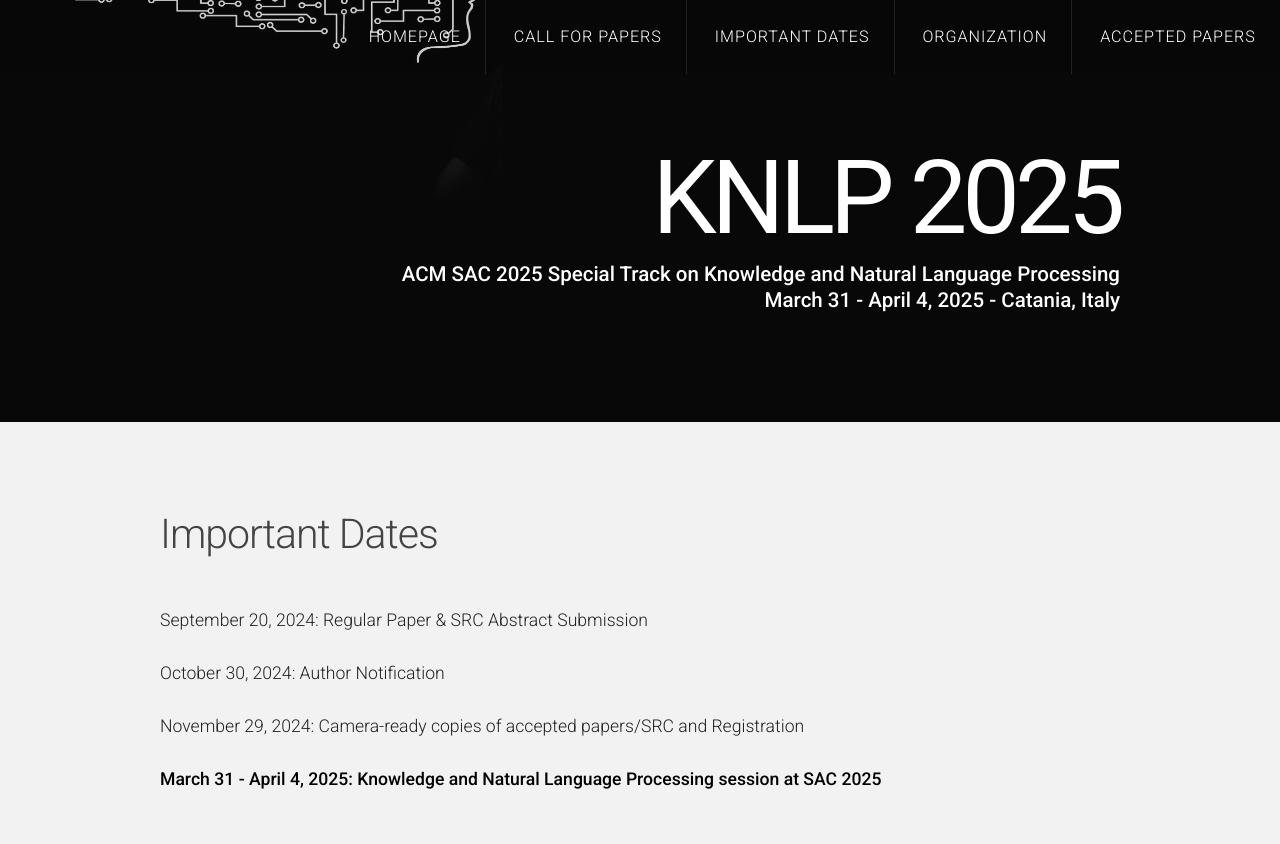
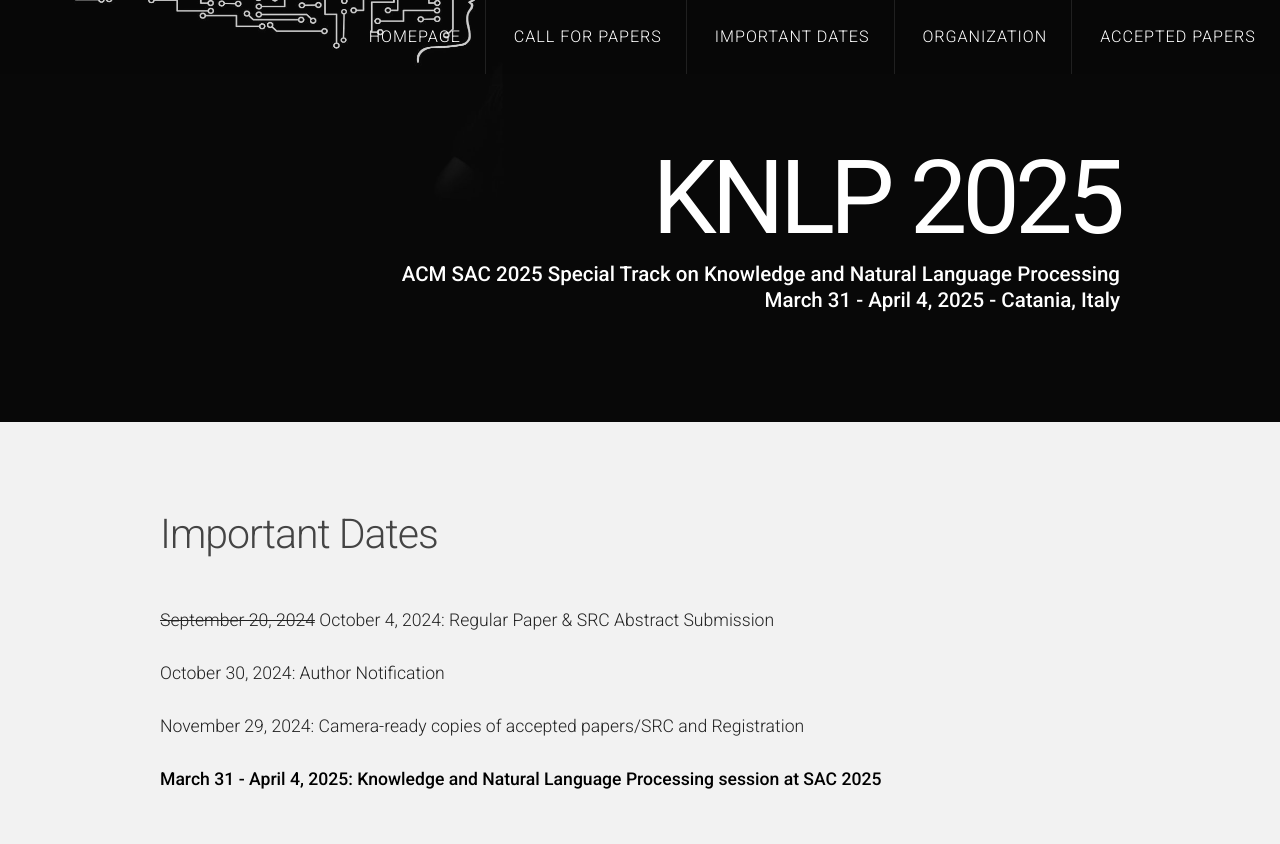
Before and after one commit to KNLP-SAC/2025, a plain HTML site: page important_dates.html in a window 1280 px wide. Shown: the top 844 px of the page. Drawn offline with nearby package versions, Linux system fonts and the light colour scheme.

Commit message:
deadline extension

```diff
--- a/important_dates.html
+++ b/important_dates.html
@@ -60,7 +60,7 @@
 							<header>
 								<h2 style="text-align: left">Important Dates</h2>
 							</header>
-							<p>September 20, 2024: Regular Paper & SRC Abstract Submission</p>
+							<p><strike>September 20, 2024</strike> October 4, 2024: Regular Paper & SRC Abstract Submission</p>
 							<p>October 30, 2024: Author Notification</p>
 							<p>November 29, 2024: Camera-ready copies of accepted papers/SRC and Registration</p>
 							<p><b>March 31 - April 4, 2025: Knowledge and Natural Language Processing session at SAC 2025</p>
```
